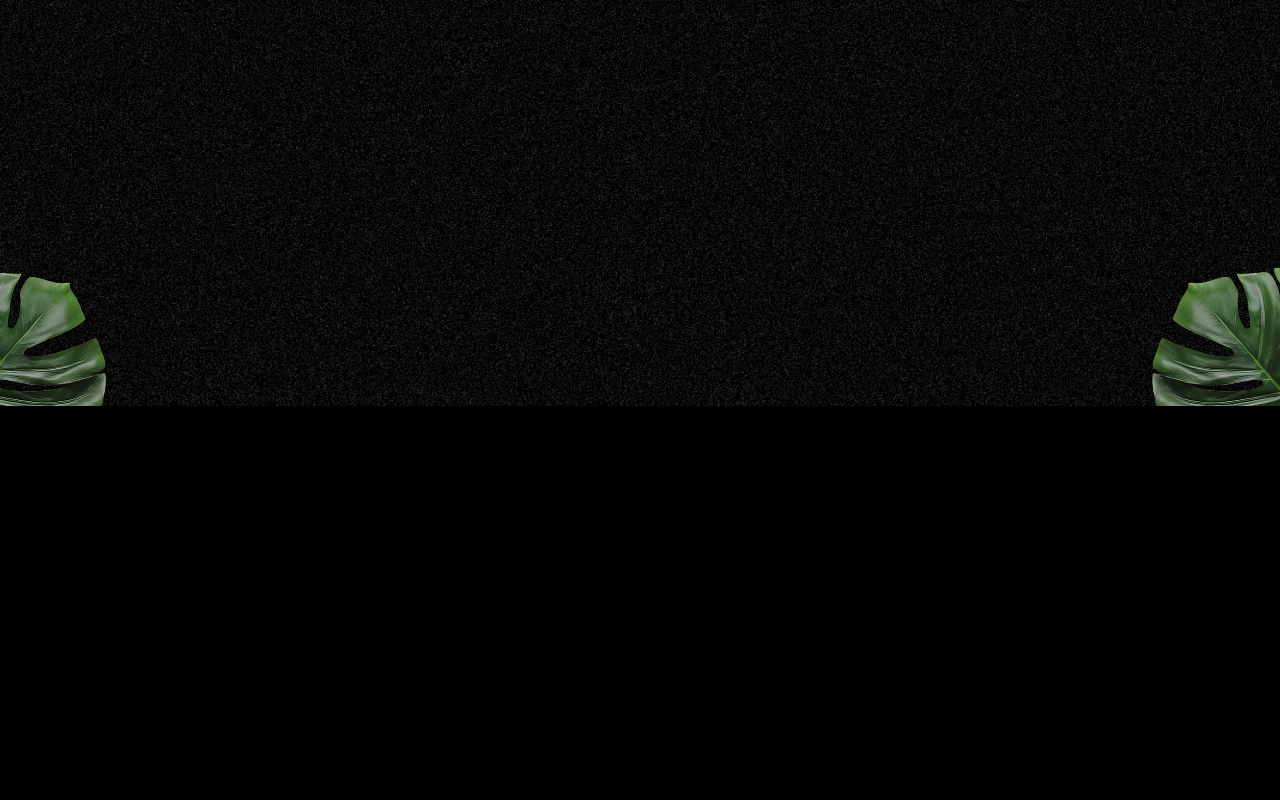
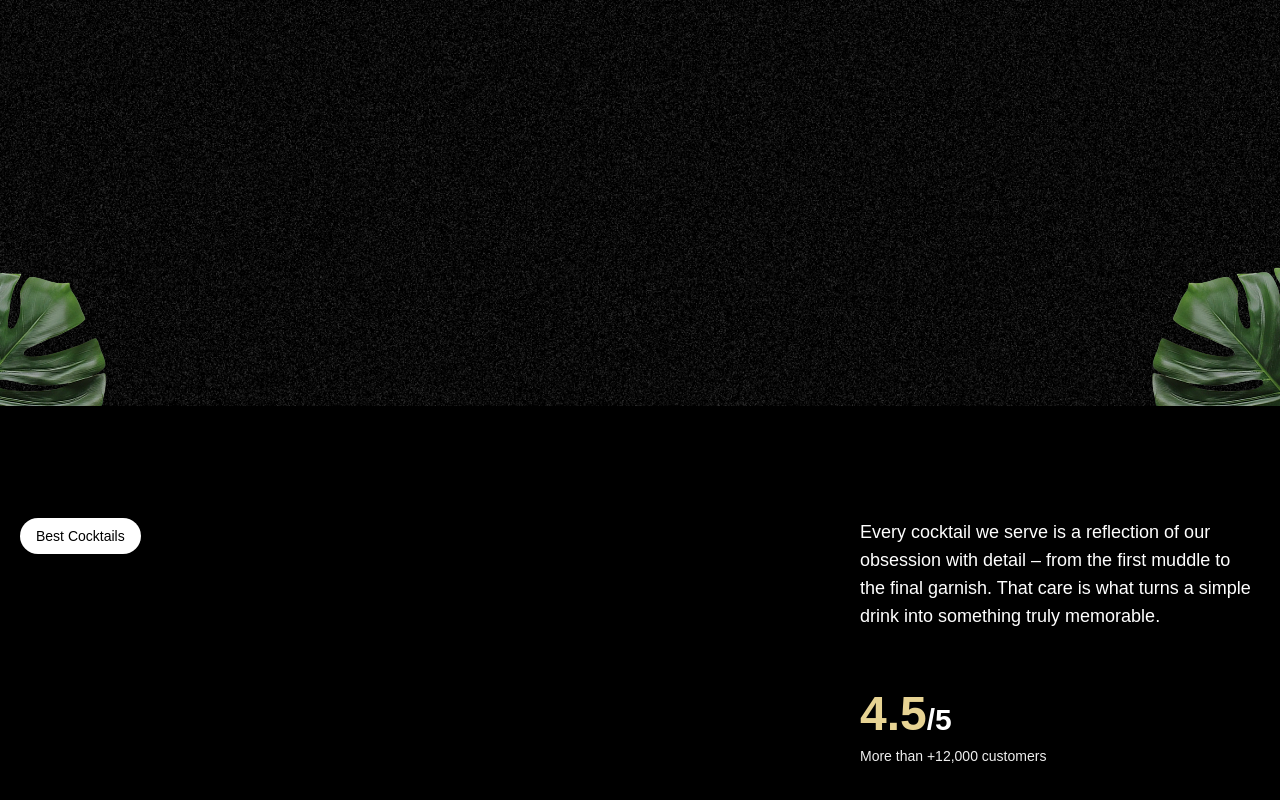
Before and after one commit to JessicaWillard/gsap-demo, a React (Vite) app: page / in a window 1280 px wide. Shown: the part 1194-1994 px from the top of the page. Before the commit the page ends 1600 px from the top, so only its background shows below. Built offline with nearby package versions, Linux system fonts and the light colour scheme; a web font is replaced by a local one.

Commit message:
Add About section to App component, adjust grid layout in CSS, and refine Hero animation end value

```diff
--- a/src/App.jsx
+++ b/src/App.jsx
@@ -3,6 +3,7 @@
 import Navbar from "./components/Navbar";
 import Hero from "./components/Hero";
 import Cocktails from "./components/Cocktails";
+import About from "./components/About";
 
 gsap.registerPlugin(ScrollTrigger, SplitText);
 
@@ -12,6 +13,7 @@
       <Navbar />
       <Hero />
       <Cocktails />
+      <About />
     </main>
   );
 };
--- /dev/null
+++ b/src/components/About.jsx
@@ -0,0 +1,91 @@
+import { useGSAP } from "@gsap/react";
+import gsap from "gsap";
+import { SplitText } from "gsap/all";
+
+const About = () => {
+  useGSAP(() => {
+    const titleSplit = new SplitText("#about h2", { type: "words" });
+    const scrollTimeline = gsap.timeline({
+      scrollTrigger: {
+        trigger: "#about",
+        start: "top center",
+        end: "bottom bottom",
+        scrub: true,
+      },
+    });
+    scrollTimeline
+      .from(titleSplit.words, {
+        opacity: 0,
+        y: 100,
+        duration: 1,
+        ease: "expo.out",
+        stagger: 0.02,
+      })
+      .from(
+        ".top-grid div, .bottom-grid div",
+        {
+          opacity: 0,
+          duration: 1,
+          ease: "power1.inOut",
+          stagger: 0.04,
+        },
+        "-=0.5",
+      );
+  });
+  return (
+    <section id="about">
+      <div className="mb-16 md:px-0 px-5 flex flex-col gap-8">
+        <div className="content ">
+          <div className="md:col-span-8">
+            <p className="badge">Best Cocktails</p>
+            <h2>
+              Where every detail matters <span className="text-white">–</span>{" "}
+              from muddle to garnish
+            </h2>
+          </div>
+          <div className="sub-content">
+            <p>
+              Every cocktail we serve is a reflection of our obsession with
+              detail – from the first muddle to the final garnish. That care is
+              what turns a simple drink into something truly memorable.
+            </p>
+            <div>
+              <p className="md:text-3xl text-xl font-bold">
+                <span>4.5</span>/5
+              </p>
+              <p className="text-sm text-white-100">
+                More than +12,000 customers
+              </p>
+            </div>
+          </div>
+        </div>
+        <div className="top-grid">
+          <div className="md:col-span-3">
+            <div className="noisy" />
+            <img src="/images/abt1.png" alt="grid-img1" />
+          </div>
+          <div className="md:col-span-6">
+            <div className="noisy" />
+            <img src="/images/abt2.png" alt="grid-img2" />
+          </div>
+          <div className="md:col-span-3">
+            <div className="noisy" />
+            <img src="/images/abt5.png" alt="grid-img5" />
+          </div>
+        </div>
+        <div className="bottom-grid">
+          <div className="md:col-span-8">
+            <div className="noisy" />
+            <img src="/images/abt3.png" alt="grid-img3" />
+          </div>
+          <div className="md:col-span-4">
+            <div className="noisy" />
+            <img src="/images/abt4.png" alt="grid-img4" />
+          </div>
+        </div>
+      </div>
+    </section>
+  );
+};
+
+export default About;
--- a/src/components/Hero.jsx
+++ b/src/components/Hero.jsx
@@ -56,7 +56,7 @@
       );
 
     const startValue = isMobile ? "top 50%" : "center 60%";
-    const endValue = isMobile ? "120% top" : "bottom top";
+    const endValue = isMobile ? "bottom 2.5%" : "bottom 8%";
 
     //video animation timeline
     const tl = gsap.timeline({
--- a/src/index.css
+++ b/src/index.css
@@ -218,7 +218,7 @@
     }
 
     .top-grid {
-      @apply grid grid-cols-1 xl:grid-cols-12 gap-5 mb-5 md:px-0 px-5;
+      @apply grid grid-cols-1 md:grid-cols-12 gap-5 mb-5 md:px-0 px-5;
 
       > div {
         @apply rounded-3xl overflow-hidden h-72 relative;
```
